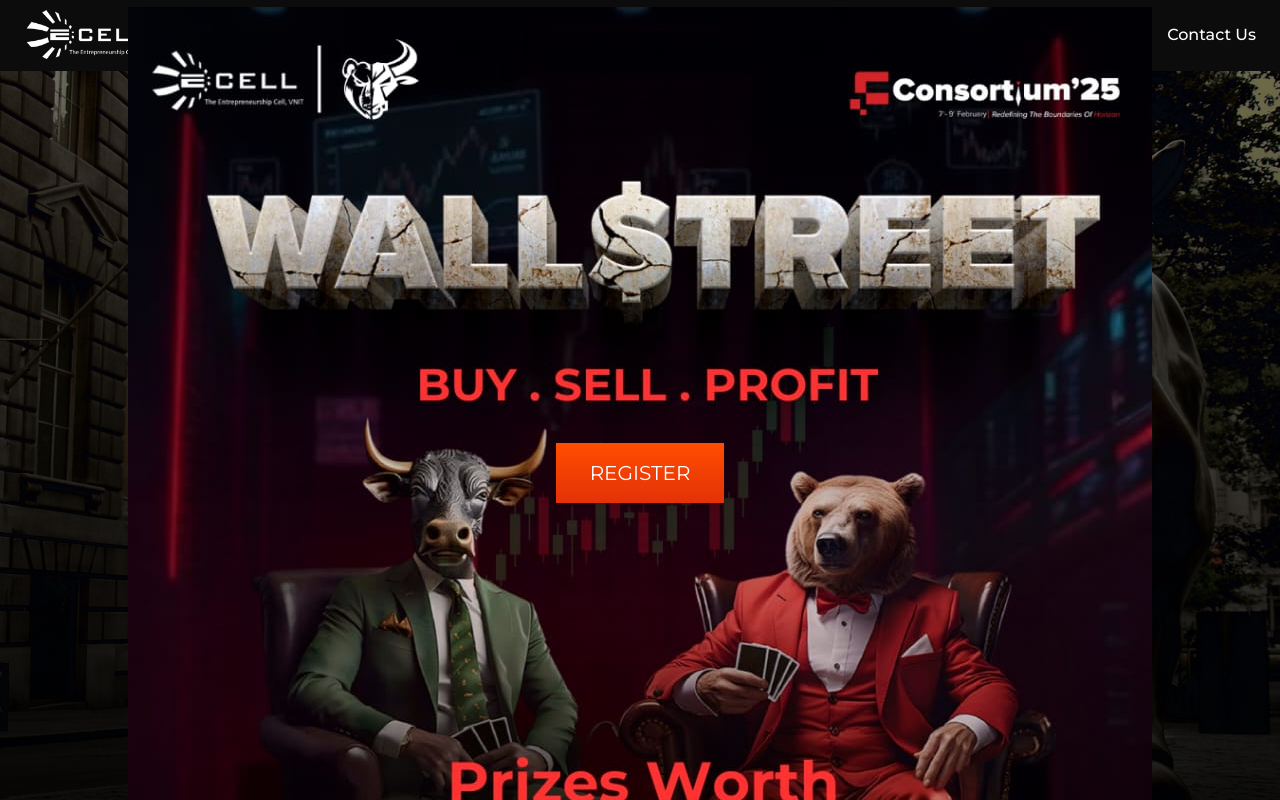
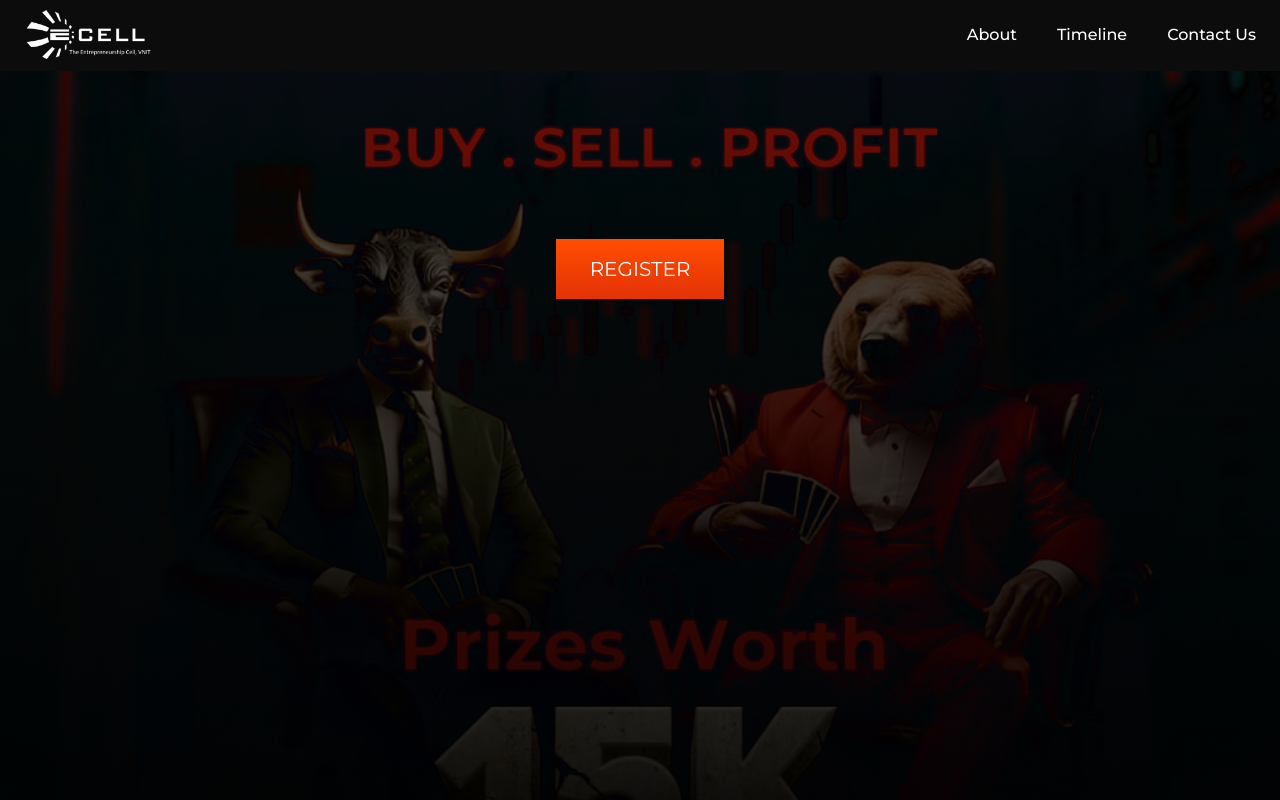
Before and after one commit to venom76568/wallstreet25, a Next.js app: page / in a window 1280 px wide. Shown: the top 800 px of the page. Built offline with nearby package versions, Linux system fonts and the light colour scheme.

Commit message:
hero poster changed

```diff
--- a/components/Hero.tsx
+++ b/components/Hero.tsx
@@ -2,12 +2,12 @@ import React from "react";
 
 import Navbar from "./Navbar";
 import logo from "../public/assets/logo1.png";
-import logo1 from "../public/assets/wallstreet-poster.jpeg";
+import logo1 from "../public/assets/wallstreet.png";
 import Image from "next/image";
 
 const Hero = () => {
   return (
-    <div className="min-h-screen bg-gray-900 bg-[url('/assets/back.jpg')] bg-blend-difference bg-cover bg-origin-border bg-center">
+    <div className="min-h-screen bg-gray-900 bg-[url('/assets/wallstreet-poster.jpeg')] bg-blend-difference bg-cover bg-origin-border bg-center">
       <div className="h-full bg-gradient-to-b from-[rgba(0,0,0,0.5)] to-[rgb(0,0,0,0.95)] bg-opacity-[0.5]">
         <Navbar />
         <div className="flex flex-col justify-center items-center text-white px-4 md:py-4 lg:p-10 lg:py-10 xl:px-20">
@@ -15,7 +15,8 @@ const Hero = () => {
             {/* <div className="text-2xl md:text-3xl lg:text-5xl tracking-[6px] text-center py-2 self-center md:self-start mt-6 font-bold text-[#ff4e00] uppercase">
               Buy . sell . profit
             </div> */}
-            <div className="text-center w-full h-fit">
+            {
+              /* <div className="text-center w-full h-fit">
               <Image
                 src={logo}
                 alt="wallstreet"
@@ -25,8 +26,9 @@ const Hero = () => {
                 src={logo1}
                 alt="wallstreet"
                 className="inline-flex justify-center md:justify-start contrast-100 scale-[1.08] lg:scale-100 lg:mt-5"
-              /> */}
-            </div>
+              /> */
+              // </div> */
+            }
             <div className="z-10 h-full flex flex-col space-y-8 md:space-y-16 justify-center md:justify-end items-center">
               <a
                 href="#reg"
@@ -35,13 +37,13 @@ const Hero = () => {
                 Register
               </a>
             </div>
-            <div className="text-center w-full h-fit">
+            {/* <div className="text-center w-full h-fit">
               <Image
                 src={logo1}
                 alt="wallstreet"
                 className="pt-12 -z-10 mt-24 inline-flex justify-center md:justify-start contrast-100 scale-[1.08] lg:scale-100  lg:mt-5"
               />
-            </div>
+            </div> */}
           </div>
         </div>
       </div>
```
